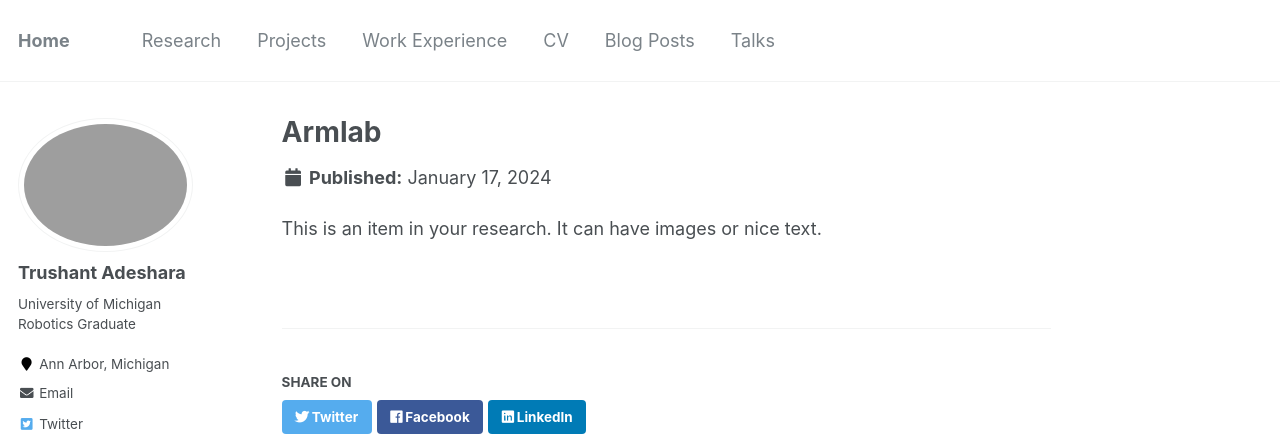
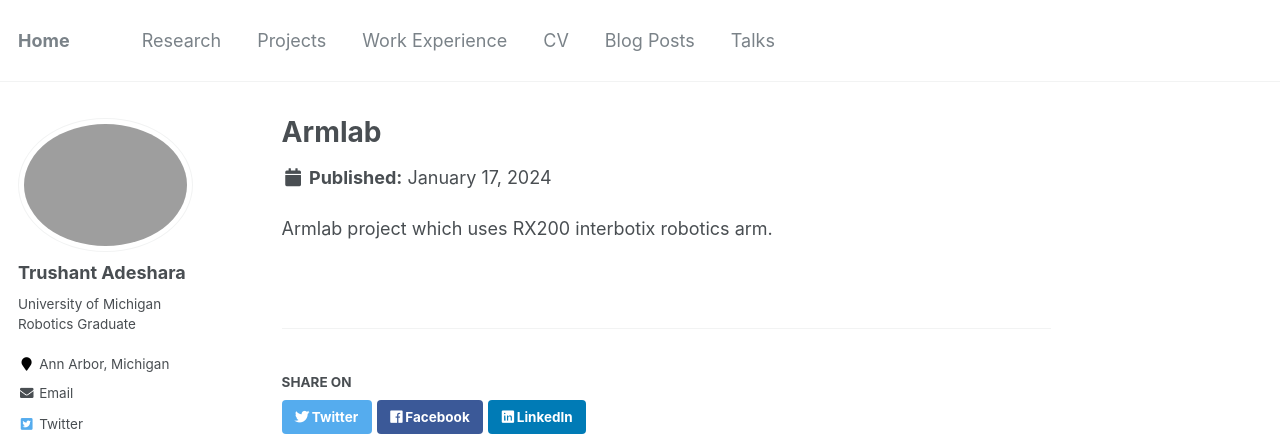
Before and after one commit to trushant05/trushant05.github.io, a Jekyll site: the page built from _research/research-1.md, in a window 1280 px wide. Shown: the top 436 px of the page. Built offline with Jekyll 4.4.1, drawn with Linux system fonts in a browser that asks for light colours.

Commit message:
add armlab sentence one

```diff
--- a/_research/research-1.md
+++ b/_research/research-1.md
@@ -3,4 +3,4 @@ title: "Armlab"
 collection: research
 ---
 
-This is an item in your research. It can have images or nice text.
+Armlab project which uses RX200 interbotix robotics arm.
```
